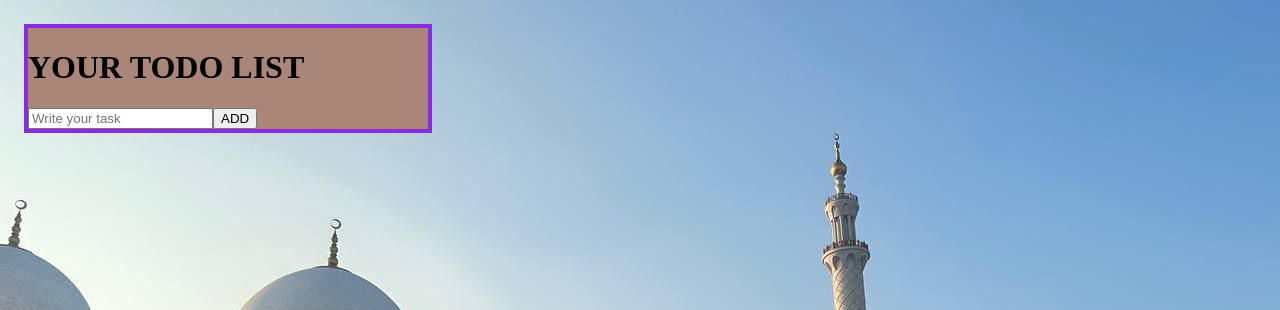
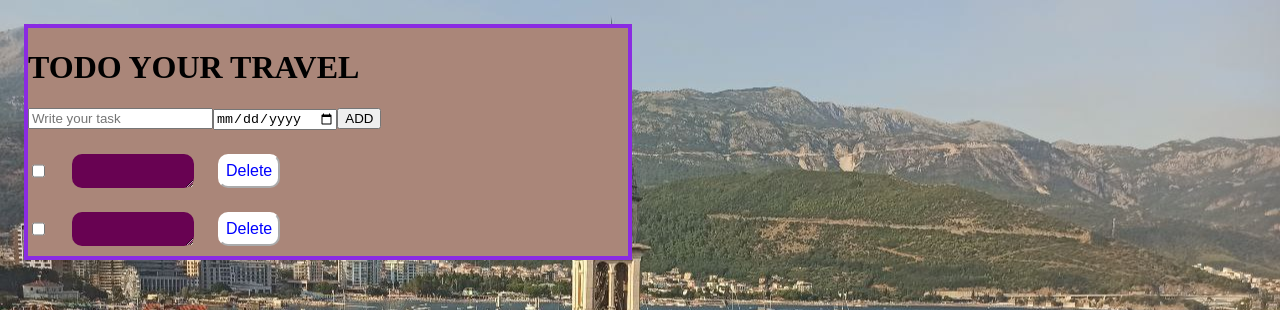
Before and after one commit to NataliiaYakovenko/react-todo-redux-toolkit, a React (Create React App) app: page / in a window 1280 px wide. Shown: the top 310 px of the page. Built offline with nearby package versions, Linux system fonts and the light colour scheme; no server answers.

Commit message:
Add chacbox and deadline

```diff
--- a/src/components/Footer/Users/Users.js
+++ b/src/components/Footer/Users/Users.js
@@ -15,7 +15,6 @@ const Users = ({ users, isFetching, error, getUsers }) => {
       {error && <div>!!!ERROR!!! {error.message}</div>}
       {!isFetching && !error && users.results && (
         <div className={styles.usersWrapper}>
-          <h3 className={styles.title}>Comments our users</h3>
 
           <div className={styles.usersCards}>
             {users.results.map((u, i) => {
--- a/src/components/Footer/Users/Users.module.scss
+++ b/src/components/Footer/Users/Users.module.scss
@@ -6,10 +6,6 @@
   padding: 20px;
   color: white;
 
-  .title{
-    font-size: 30px;
-    margin-bottom: 0;
-  }
 
   .usersCards {
     display: flex;
--- a/src/components/TodoForm/TodoForm.js
+++ b/src/components/TodoForm/TodoForm.js
@@ -15,16 +15,22 @@ const initialState = {
   deadline: "",
 };
 
-const TodoForm = ({ addTask, completedTask, removeTask, setDeadline }) => {
+const TodoForm = ({
+  arrayTask,
+  addTask,
+  completedTask,
+  removeTask,
+  setDeadline,
+}) => {
   const submitHandler = (values, actions) => {
     console.log(values);
-    addTask(values)
+    addTask(values);
     actions.resetForm();
   };
 
   return (
     <div className={styles.todoWrapper}>
-      <h1>YOUR TODO LIST</h1>
+      <h1>TODO YOUR TRAVEL</h1>
 
       <Formik
         initialValues={initialState}
@@ -41,8 +47,50 @@ const TodoForm = ({ addTask, completedTask, removeTask, setDeadline }) => {
                   placeholder="Write your task"
                 />
               </label>
+              <label>
+                <Field type="date" name="deadline" />
+              </label>
+              <ErrorMessage name="deadline" component="p" />
               <button>ADD</button>
               <ErrorMessage name="newTask" component="p" />
+
+              <div>
+                {arrayTask.map(({ id, text, completed }) => {
+                  return (
+                    <div key={id} className={styles.listTasks}>
+                      <Field
+                        type="checkbox"
+                        checked={completed}
+                        onChange={() => completedTask(id)}
+                      />
+
+                      <textarea
+                        className={styles.listText}
+                        onClick={() => {
+                          return completedTask(id);
+                        }}
+                        style={{
+                          cursor: "pointer",
+                          backgroundColor: completed
+                            ? "green"
+                            : "rgb(104, 2, 82)",
+                          textDecoration: completed ? "underline" : "none",
+                          color: completed ? "orange" : "white",
+                        }}
+                      >
+                        {text}
+                      </textarea>
+
+                      <button
+                        className={styles.btnList}
+                        onClick={() => removeTask(id)}
+                      >
+                        Delete
+                      </button>
+                    </div>
+                  );
+                })}
+              </div>
             </Form>
           );
         }}
@@ -53,6 +101,7 @@ const TodoForm = ({ addTask, completedTask, removeTask, setDeadline }) => {
 
 const mapStateToProps = (state) => {
   return {
+    arrayTask: state.todo.arrayTask,
     newTask: state.todo.newTask,
     deadline: state.todo.deadline,
     error: state.todo.error,
@@ -63,11 +112,11 @@ const mapDispatchToProps = (dispatch) => ({
   addTask: (task) => {
     return dispatch(addTask(task));
   },
-  completedTask: () => {
-    return dispatch(completedTask());
+  completedTask: (id) => {
+    return dispatch(completedTask({ id }));
   },
-  removeTask: () => {
-    return dispatch(removeTask());
+  removeTask: (id) => {
+    return dispatch(removeTask(id));
   },
   setDeadline: () => {
     return dispatch(setDeadline());
--- a/src/components/TodoForm/TodoForm.module.scss
+++ b/src/components/TodoForm/TodoForm.module.scss
@@ -1,5 +1,32 @@
-.todoWrapper{
-    max-width: 400px;
-    border: 4px solid blueviolet;
-    background-color: rgb(170, 134, 121);
+.todoWrapper {
+  max-width: 600px;
+  border: 4px solid blueviolet;
+  background-color: rgb(170, 134, 121);
+
+  .listTasks {
+    display: flex;
+    gap: 4%;
+    margin-top: 4%;
+    margin-bottom: 10px;
+
+    .listText {
+      font-size: 70%;
+      padding: 1%;
+      border-radius: 10px;
+      border: none;
+      color: white;
+      white-space: nowrap;
+      overflow: hidden;
+      text-overflow: ellipsis;
+      white-space: pre-wrap;
+    }
+
+    .btnList {
+      font-size: 100%;
+      background-color: white;
+      border-color: white;
+      border-radius: 10px;
+      color: blue;
+    }
+  }
 }
```
